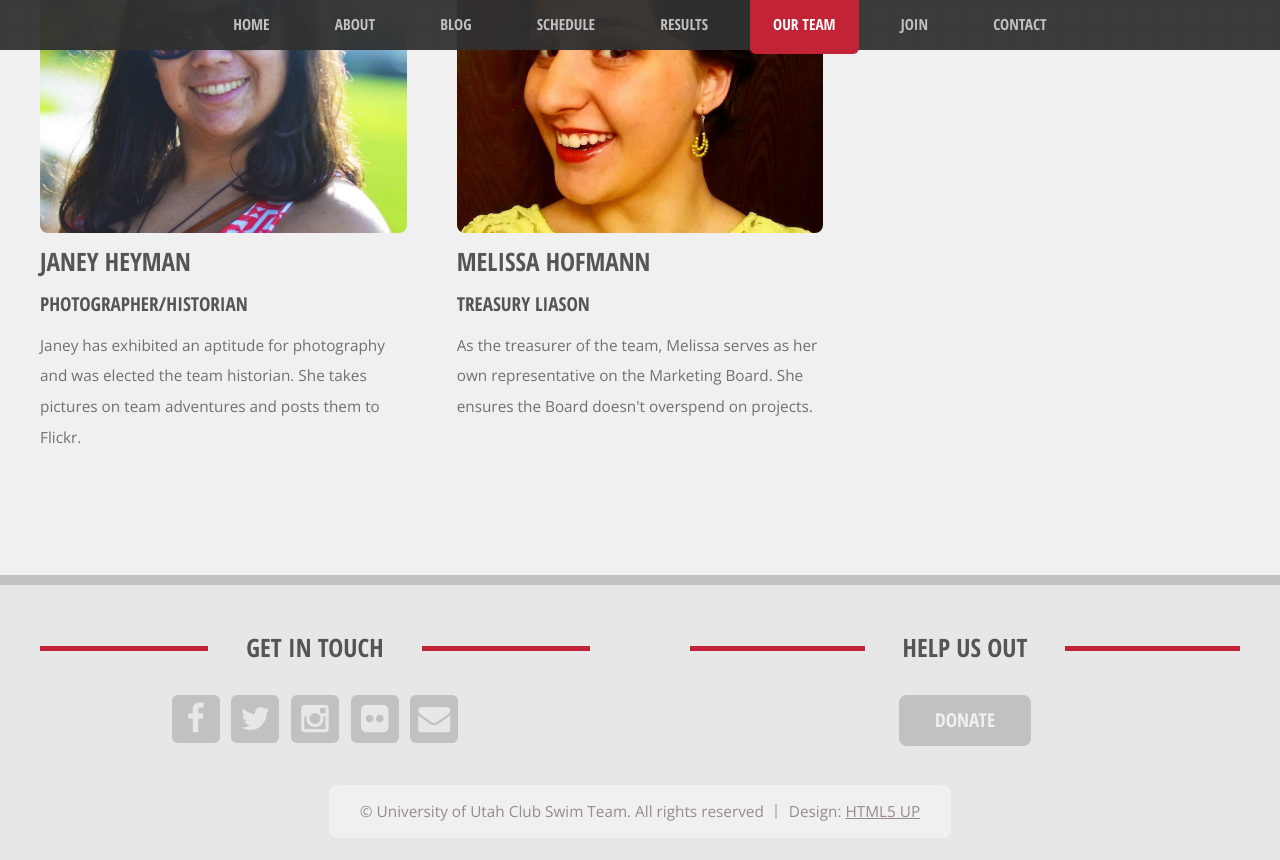
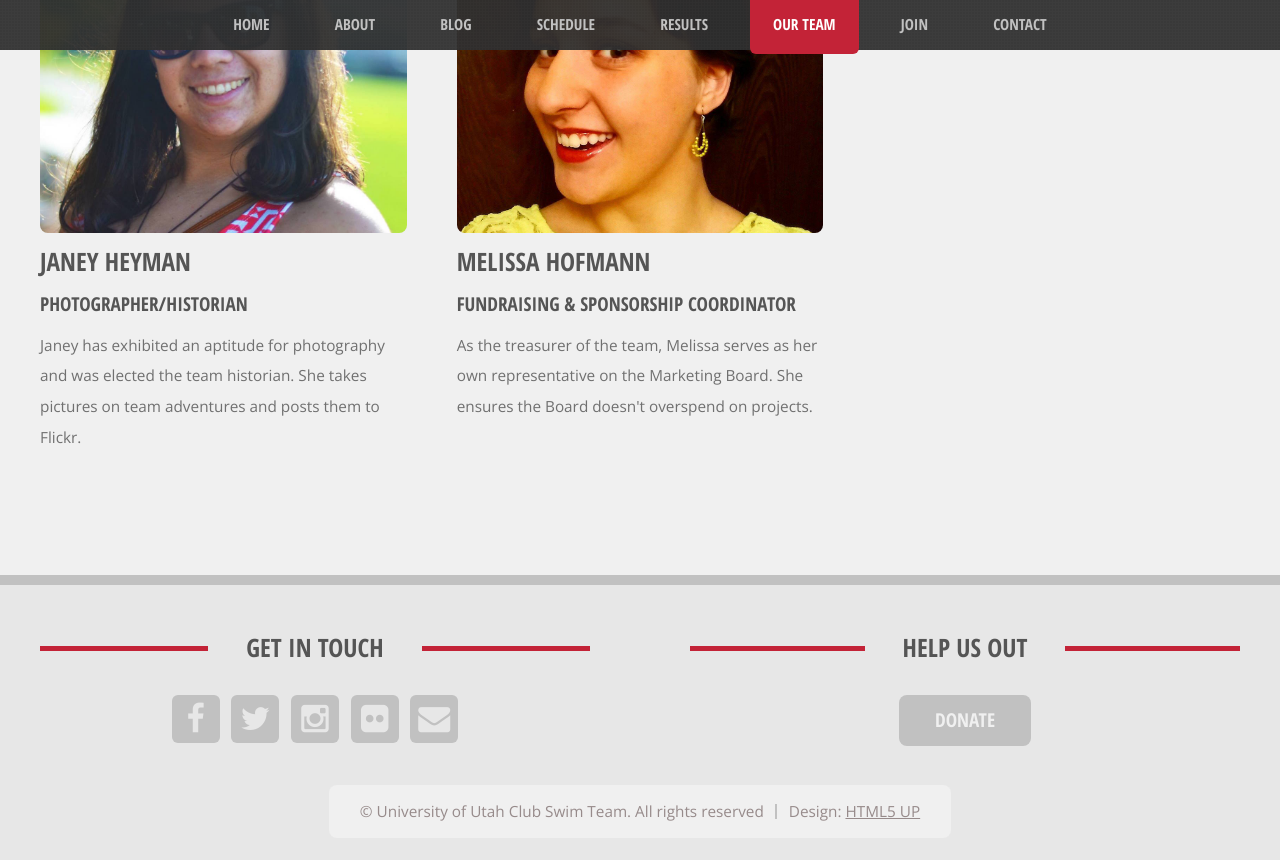
Before and after one commit to utahclubswimming/utahclubswimming.github.io, a Jekyll site: the page built from marketing.html, in a window 1280 px wide and 900 px high, scrolled down 1259 px. Shown: the top 860 px of the window. Built offline with Jekyll 4.4.1, drawn with Linux system fonts in a browser that asks for light colours.

Commit message:
Resolves #161
Updated Melissa’s position. (And there was much rejoicing.)

```diff
--- a/_data/marketing.yml
+++ b/_data/marketing.yml
@@ -22,7 +22,7 @@
   info: >
     Janey has exhibited an aptitude for photography and was elected the team
     historian. She takes pictures on team adventures and posts them to Flickr.
-- position: Treasury Liason
+- position: Fundraising & Sponsorship Coordinator
   name: Melissa Hofmann
   image: marketing/melissa.jpg
   info: >
```
